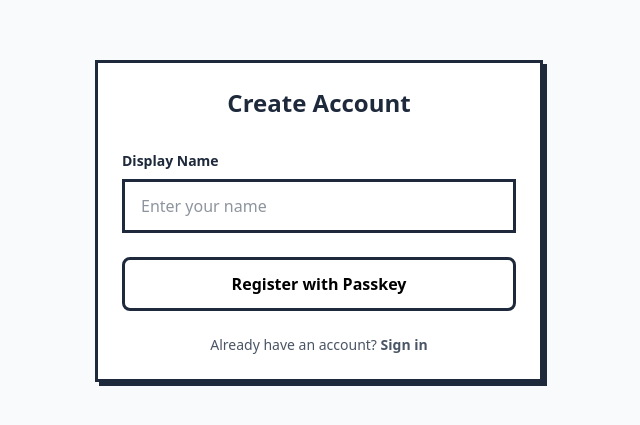
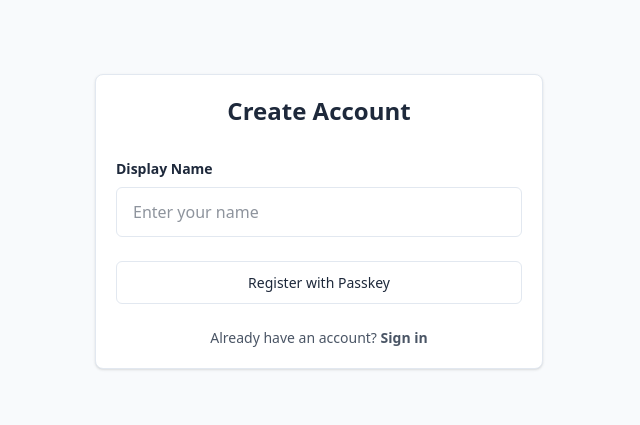
Before and after one commit to vmyazin/micro-chat-service, a Next.js app in the folder apps/web/: page /register in a window 1280 px wide. Shown: the part 179-604 px from the top of the page, without its empty margins (321-961 px from the left). Built offline with nearby package versions, Linux system fonts and the light colour scheme.

Commit message:
feat: Update UI to a more subtle design with thinner borders, softer shadows, and refined component styles.

```diff
--- a/apps/web/app/(chat)/layout.tsx
+++ b/apps/web/app/(chat)/layout.tsx
@@ -56,14 +56,14 @@ export default function ChatLayout({
         className={`
           fixed lg:static inset-y-0 left-0 z-50
           w-[300px] brutal-border border-r-0 lg:border-r
-          bg-[var(--background)]
+          bg-[var(--sidebar-background)]
           transform transition-transform duration-200 ease-in-out
           ${sidebarOpen ? 'translate-x-0' : '-translate-x-full lg:translate-x-0'}
         `}
       >
         <div className="flex flex-col h-full">
           {/* Sidebar header */}
-          <div className="flex items-center justify-between p-4 border-b-[3px] border-[var(--border-color)]">
+          <div className="flex items-center justify-between p-4 border-b border-[var(--border-color)]">
             <h2 className="font-bold text-lg">Groups</h2>
             <button
               type="button"
@@ -85,7 +85,7 @@ export default function ChatLayout({
           </div>
 
           {/* Sign Out button */}
-          <div className="p-4 border-t-[3px] border-[var(--border-color)] space-y-2">
+          <div className="p-4 border-t border-[var(--border-color)] space-y-2">
             <a
               href="/"
               className="w-full flex items-center justify-center gap-2 p-2"
@@ -117,7 +117,7 @@ export default function ChatLayout({
       {/* Main content area */}
       <main className="flex-1 flex flex-col min-w-0 overflow-hidden">
         {/* Mobile header with toggle */}
-        <div className="lg:hidden flex items-center p-4 border-b-[3px] border-[var(--border-color)]">
+        <div className="lg:hidden flex items-center p-4 border-b border-[var(--border-color)]">
           <button
             type="button"
             onClick={() => setSidebarOpen(true)}
--- a/apps/web/app/globals.css
+++ b/apps/web/app/globals.css
@@ -10,11 +10,12 @@
 }
 
 :root {
-  --border-color: #1E293B;
-  --border-thick: 3px;
-  --shadow-brutal: 4px 4px 0px 0px var(--border-color);
+  --border-color: #E2E8F0;
+  --border-thick: 1px;
+  --shadow-subtle: 0 1px 3px 0 rgba(0, 0, 0, 0.1), 0 1px 2px -1px rgba(0, 0, 0, 0.1);
 
   --background: #F8FAFC;
+  --sidebar-background: #F1F5F9;
   --foreground: #1E293B;
 
   --accent: #2B5EE8;
@@ -34,8 +35,9 @@
 @media (prefers-color-scheme: dark) {
   :root {
     --background: #1a1a1a;
+    --sidebar-background: #171717;
     --foreground: #e5e5e5;
-    --border-color: #404040;
+    --border-color: #334155;
 
     --accent: #29a256;
     --accent-hover: #22c55e;
@@ -61,34 +63,39 @@ body {
 /* Custom Classes */
 .brutal-border {
   border: var(--border-thick) solid var(--border-color);
+  border-radius: 0.375rem;
 }
 
 .brutal-shadow {
-  box-shadow: var(--shadow-brutal);
+  box-shadow: var(--shadow-subtle);
 }
 
 .brutal-btn {
   border: var(--border-thick) solid var(--border-color);
-  background-color: white;
-  color: black;
-  padding: 0.75rem 1.5rem;
-  font-weight: 700;
-  border-radius: 0.5rem;
+  background-color: var(--surface-elevated);
+  color: var(--text-primary);
+  padding: 0.625rem 1rem;
+  font-weight: 500;
+  font-size: 0.875rem;
+  border-radius: 0.375rem;
   transition-property: all;
   transition-timing-function: cubic-bezier(0.4, 0, 0.2, 1);
   transition-duration: 150ms;
   cursor: pointer;
 }
 
+.brutal-btn:hover {
+  background-color: var(--surface-muted);
+}
+
 .brutal-btn:active {
-  transform: translate(2px, 2px);
   opacity: 0.9;
 }
 
 .brutal-btn-sm {
   padding: 0.375rem 0.75rem;
-  font-size: 0.875rem;
-  border-radius: 0.375rem;
+  font-size: 0.8125rem;
+  border-radius: 0.25rem;
 }
 
 @media (prefers-color-scheme: dark) {
@@ -100,9 +107,10 @@ body {
 
 .brutal-card {
   border: var(--border-thick) solid var(--border-color);
-  box-shadow: var(--shadow-brutal);
+  box-shadow: var(--shadow-subtle);
   background-color: var(--surface-elevated);
-  padding: 1.5rem;
+  padding: 1.25rem;
+  border-radius: 0.5rem;
 }
 
 @media (prefers-color-scheme: dark) {
```
